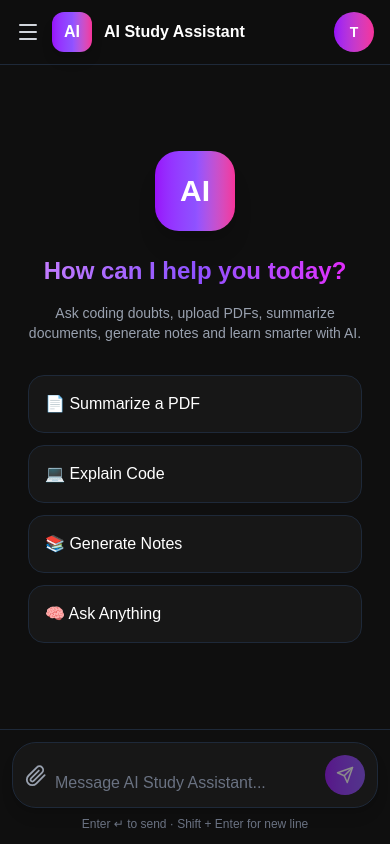
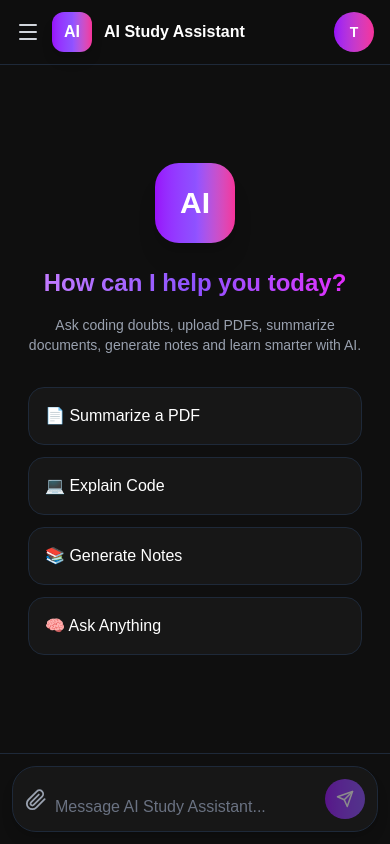
Before and after one commit to Tarun1434/MULTI-AGENT-AI-SYSTEM, a React (Vite) app in the folder client/: page / in a window 390 px wide. Built offline with nearby package versions, Linux system fonts and the light colour scheme.

Commit message:
Update UI of responsiveness

```diff
--- a/client/src/components/InputBox.jsx
+++ b/client/src/components/InputBox.jsx
@@ -26,9 +26,7 @@ function InputBox({ onSend }) {
       !e.shiftKey
     ) {
 
-      e.preventDefault();
-
-      handleSubmit();
+       return ;
     }
   };
 
@@ -120,9 +118,7 @@ function InputBox({ onSend }) {
                 e.target.value
               )
             }
-            onKeyDown={
-              handleKeyDown
-            }
+
             className="flex-1 bg-transparent text-white placeholder-gray-500 resize-none outline-none max-h-40 overflow-y-auto"
           />
 
@@ -143,12 +139,8 @@ function InputBox({ onSend }) {
 
         </div>
 
-        {/* Hint */}
-        <p className="text-center text-xs text-gray-500 mt-2">
 
-          Enter ↵ to send · Shift + Enter for new line
 
-        </p>
 
       </div>
 
```
